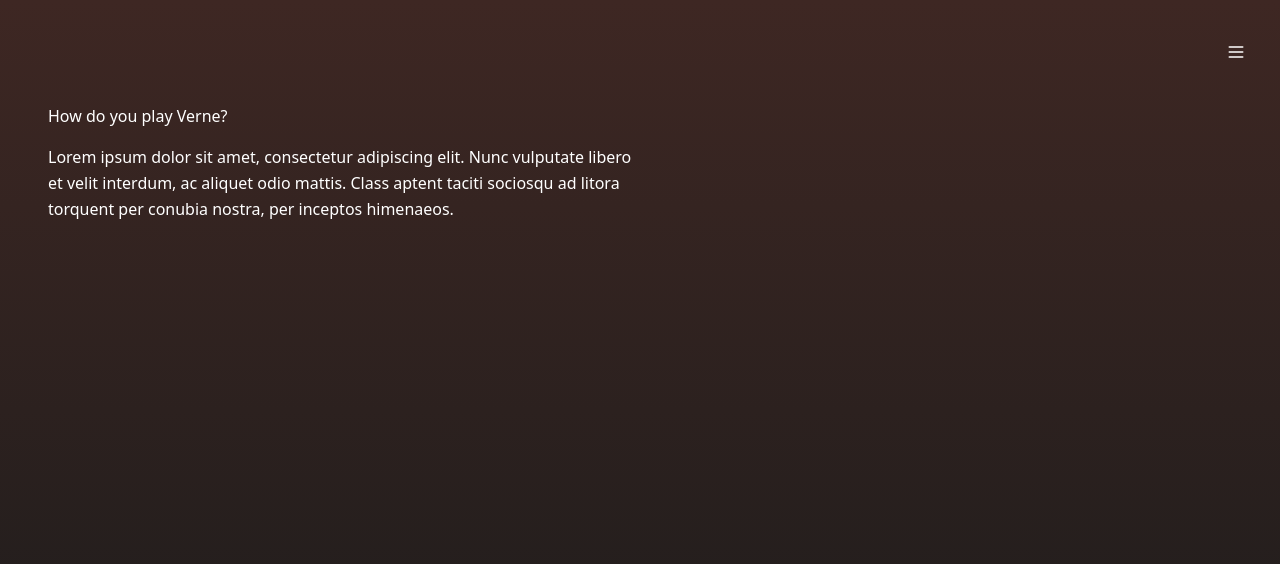
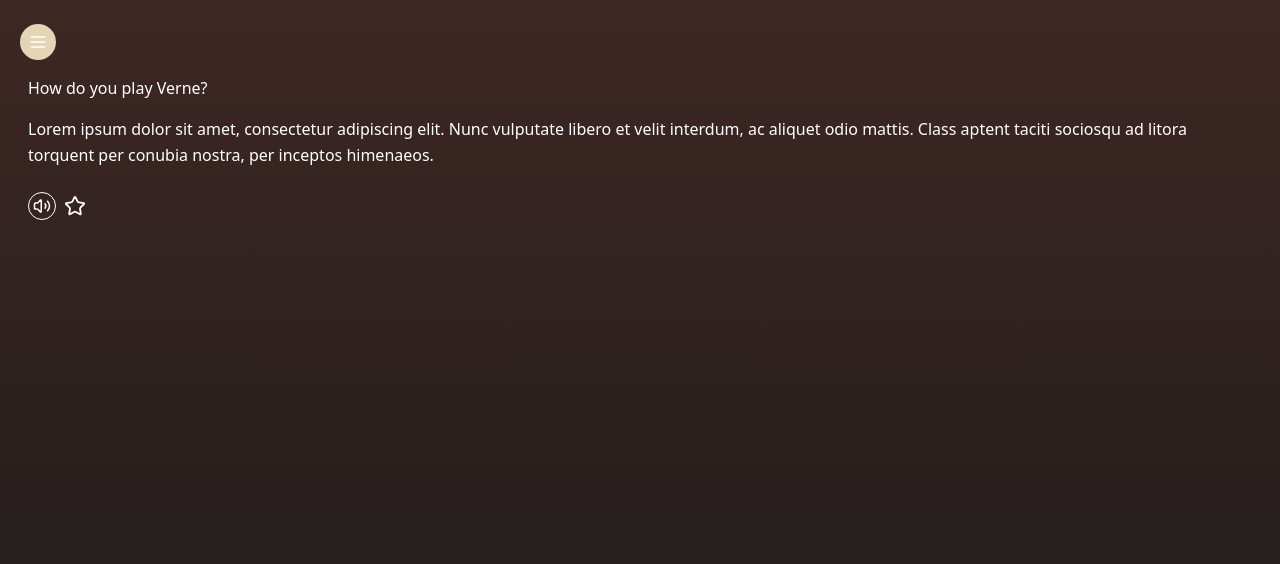
Before and after one commit to kennylin119/verne-frontend, a React (Vite) app: page / in a window 1280 px wide. Shown: the top 564 px of the page. Built offline with nearby package versions, Linux system fonts and the light colour scheme.

Commit message:
added mute and save icons

```diff
--- a/src/App.jsx
+++ b/src/App.jsx
@@ -1,12 +1,12 @@
-import { Menu } from 'lucide-react';
+import { Menu, Volume2, Star } from 'lucide-react';
 import './App.css'
 
 function App() {
   return (
-    <div className="min-h-screen w-full flex flex-col bg-gradient-to-b from-[#3e2723] to-[#1b1b1b] text-white px-6 py-8">
-    {/* nav button */}
-      <div className="flex justify-end mb-8">
-        <button className="w-10 h-10 rounded-full flex items-center justify-center">
+    <div className="min-h-screen w-full flex flex-col bg-gradient-to-b from-[#3e2723] to-[#1b1b1b] text-white px-1 py-2">
+      {/* nav button */}
+      <div className="p-4">
+        <button className="p-2 rounded-full bg-[#F5E8C7]/90">
           <Menu size={20}></Menu>
         </button>
       </div>
@@ -16,11 +16,21 @@
           How do you play Verne?
         </h2>
         {/* answer */}
-        <p className="leading-relaxed max-w-prose mb-6">
+        <p className="leading-relaxed mb-6">
           Lorem ipsum dolor sit amet, consectetur adipiscing elit. Nunc vulputate libero et
           velit interdum, ac aliquet odio mattis. Class aptent taciti sociosqu ad litora
           torquent per conubia nostra, per inceptos himenaeos.
         </p>
+        {/* mute + save icons */}
+        <div className="flex items-center gap-2 mb-4">
+          <button className="p-1 border border-current rounded-full">
+            <Volume2 size={18} strokeWidth={2} />
+          </button>
+          <button>
+            <Star size={22} strokeWidth={2} />
+          </button>
+        </div>
+
       </main>
     </div>
   );
```
